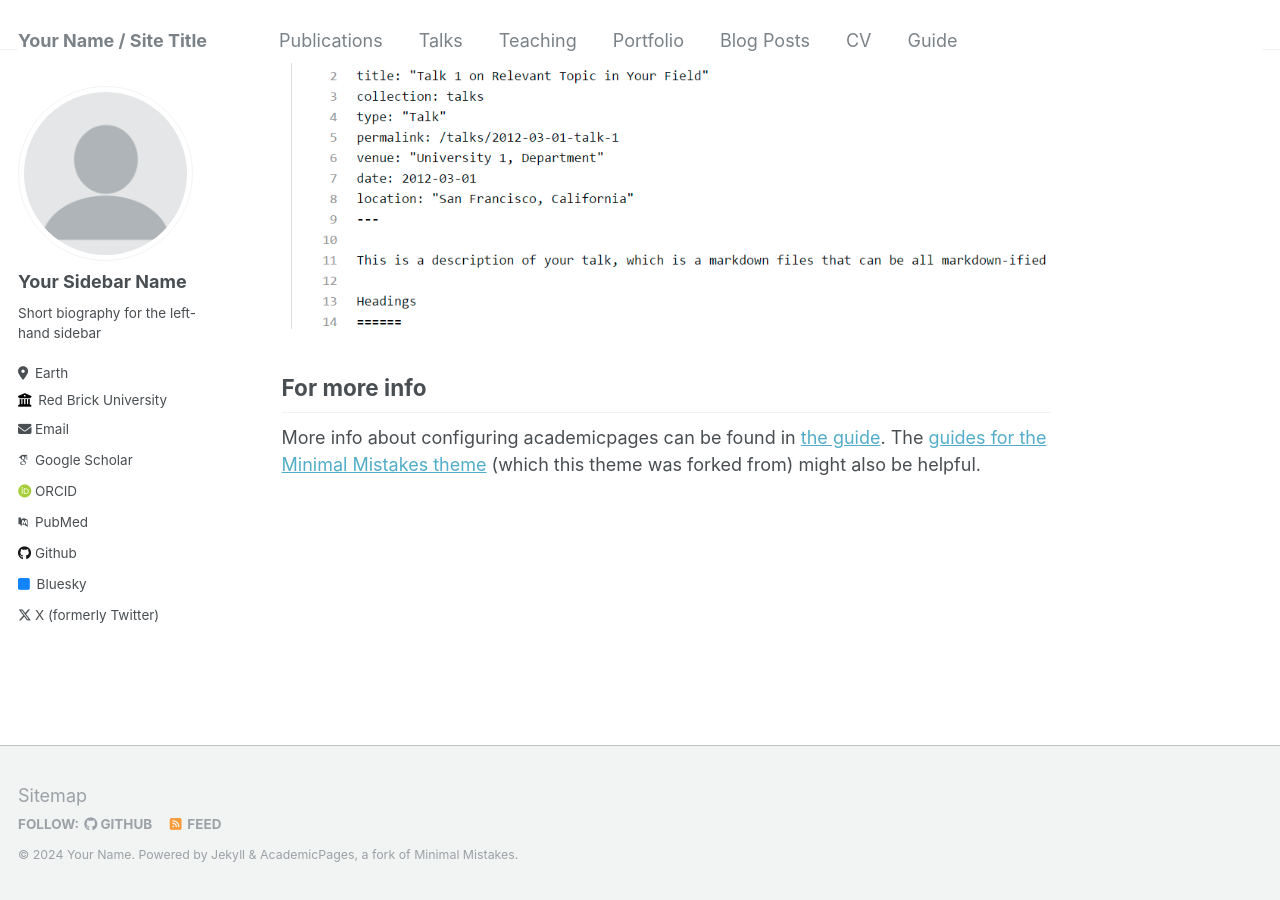
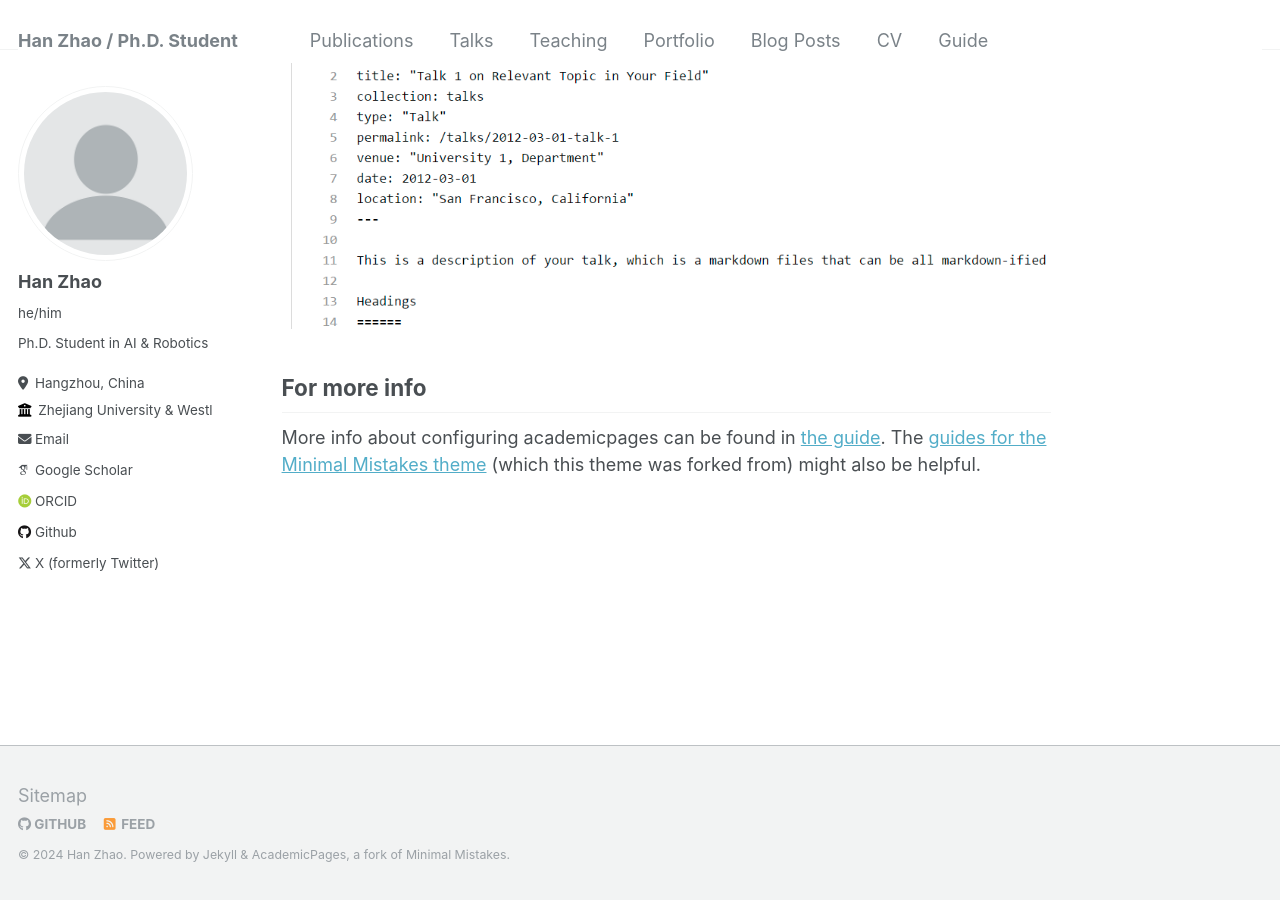
Before and after one commit to h-zhao1997/h-zhao1997.github.io, a Jekyll site: the page built from _pages/about.md, in a window 1280 px wide and 900 px high, scrolled down 2640 px. Built offline with Jekyll 4.4.1, drawn with Linux system fonts in a browser that asks for light colours; some web fonts are replaced.

Commit message:
Update _config.yml

```diff
--- a/_config.yml
+++ b/_config.yml
@@ -7,14 +7,14 @@
 # server process.
 
 # Basic Site Settings
-locale                   : "en-US"
-title                    : "Your Name / Site Title"
+locale                   : "zh-CN"
+title                    : "Han Zhao / Ph.D. Student"
 title_separator          : "-"
-name                     : &name "Your Name"
-description              : &description "personal description"
-url                      : https://academicpages.github.io # the base hostname & protocol for your site e.g. "https://mmistakes.github.io"
+name                     : &name "Han Zhao"
+description              : &description "Hi! I'm Han Zhao (赵晗). I got my bachelor and master degree in Control Science and Engineering from Beijing University of Posts and Telecommunications (BUPT) in 2020 and 2023, respectively. I am currently a first year joint Ph.D. student in Computer Science and Technology at Zhejiang University and Westlake University (Machine Intelligence Lab, MILAB), advised by Prof. Donglin Wang. My research interests include Embodied Artificial Intelligence, Foundation Models, Reinforcement Learning, and Robotics."
+url                      : https://h-zhao1997.github.io # the base hostname & protocol for your site e.g. "https://mmistakes.github.io"
 baseurl                  : "" # the subpath of your site, e.g. "/blog"
-repository               : "academicpages/academicpages.github.io"
+repository               : "h-zhao1997/h-zhao1997.github.io"
 
 # Site Author - The following control what appear as part of the author content on the side bar.
 #               If a field is blank the icon and link will not appear, otherwise it will be shown.
@@ -22,32 +22,32 @@ repository               : "academicpages/academicpages.github.io"
 author:
   # Biographic information
   avatar           : "profile.png"
-  name             : "Your Sidebar Name"
-  pronouns         : # example: "she/her"
-  bio              : "Short biography for the left-hand sidebar"
-  location         : "Earth"
-  employer         : "Red Brick University"
+  name             : "Han Zhao"
+  pronouns         : "he/him"
+  bio              : "Ph.D. Student in AI & Robotics"
+  location         : "Hangzhou, China"
+  employer         : "Zhejiang University & Westlake University"
   uri              : # URL
-  email            : "none@example.org"
+  email            : "zhaohan34@westlake.edu.cn"
 
   # Academic websites
   arxiv            : # URL - Update with the correct link to your profile
-  googlescholar    : "https://scholar.google.com/citations?user=PS_CX0AAAAAJ"
+  googlescholar    : "https://scholar.google.com/citations?user=sowTlrsAAAAJ"
   impactstory      : # URL
-  orcid            : "http://orcid.org/yourorcidurl"
-  pubmed           : "https://www.ncbi.nlm.nih.gov/pubmed/?term=john+snow"
+  orcid            : "https://orcid.org/0000-0003-3948-0649"
+  pubmed           : # "https://www.ncbi.nlm.nih.gov/pubmed/?term=john+snow"
   researchgate     : # URL
 
   # Repositories and software development
   bitbucket        : # Username - Update with your username on the site
   codepen          : # Username
   dribbble         : # Username
-  github           : "academicpages"
+  github           : "h-zhao1997" # Username
   kaggle           : # Username
   stackoverflow    : # User number or user number and name (i.e., use "1" or "1/jeff-atwood")
 
   # Social media
-  bluesky          : "bsky.app" # Replace this with you Bluesky username
+  bluesky          : # "bsky.app" # Replace this with you Bluesky username
   facebook         : # Username
   flickr           : # Username
   foursquare       : # Username
@@ -64,7 +64,7 @@ author:
   steam            : # Username
   telegram         : # URL
   tumblr           : # Username
-  twitter          : "UniofOxford"  # Replace this with your X / Twitter handle
+  twitter          : "han_zhao97"  # Replace this with your X / Twitter handle
   vine             : # Username
   weibo            : # Username
   wikipedia        : # Username
```
